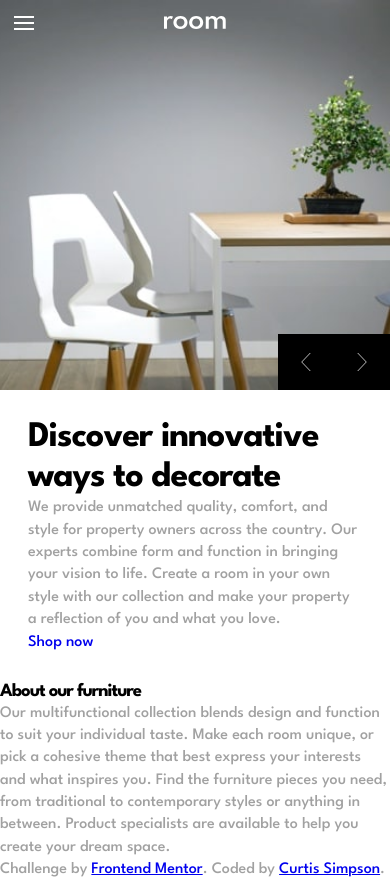
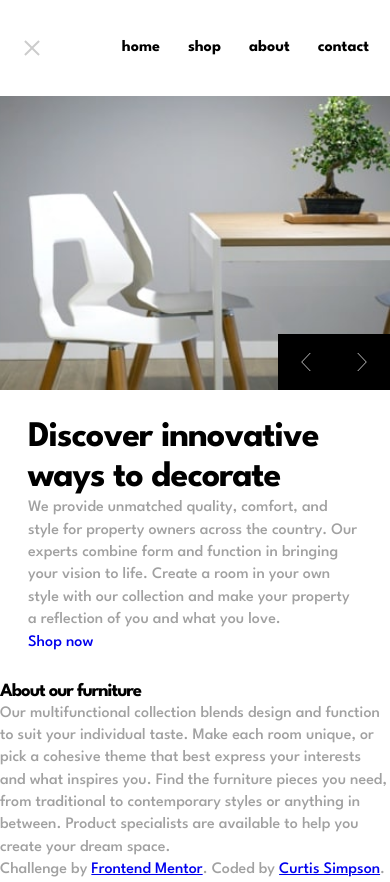
Before and after one commit to crsimpson5/room-homepage, a website: page index.html in a window 390 px wide. Both pictures are taken after a click on the button 24 px from the left and 23 px from the top of the page. Drawn offline with Linux system fonts and the light colour scheme.

Commit message:
Add mobile nav toggle and styles

```diff
--- a/index.html
+++ b/index.html
@@ -11,6 +11,7 @@
     />
     <title>Frontend Mentor | Room homepage</title>
     <link rel="stylesheet" href="css/styles.css" />
+    <script src="script.js" defer></script>
     <!-- Google Fonts -->
     <link rel="preconnect" href="https://fonts.googleapis.com" />
     <link rel="preconnect" href="https://fonts.gstatic.com" crossorigin />
@@ -24,11 +25,11 @@
       <button class="hamburger">
         <img src="images/icon-hamburger.svg" alt="" />
       </button>
-      <!-- <button class="close">
-        <img src="images/icon-close.svg" alt="">
-      </button> -->
       <a href="#"><img src="images/logo.svg" alt="" class="logo" /></a>
-      <nav class="nav ">
+      <nav class="nav">
+        <button class="close">
+          <img src="images/icon-close.svg" alt="" />
+        </button>
         <ul>
           <li><a href="#">Home</a></li>
           <li><a href="#">Shop</a></li>
--- /dev/null
+++ b/script.js
@@ -0,0 +1,9 @@
+const hamburgerBtn = document.querySelector("button.hamburger");
+const closeBtn = document.querySelector("button.close");
+
+function toggleNav() {
+  document.querySelector(".header .nav").classList.toggle("open");
+}
+
+hamburgerBtn.addEventListener("click", toggleNav);
+closeBtn.addEventListener("click", toggleNav);
--- a/scss/_header.scss
+++ b/scss/_header.scss
@@ -5,15 +5,29 @@
 .header {
   position: absolute;
   width: 100%;
+  min-height: 6rem;
   display: grid;
   grid-template-columns: 3rem 1fr 3rem;
   place-items: center;
+  padding-inline: 0.5rem;
+
+  .hamburger,
+  .close {
+    padding: 0.5rem;
+  }
 
   .nav {
+    display: none;
+    height: 100%;
+    align-items: center;
+    justify-content: space-between;
+    padding-inline: 1rem;
+
     ul {
       list-style: none;
       display: flex;
       justify-content: space-between;
+      gap: 1.25rem;
       padding: 1px;
     }
 
@@ -23,7 +37,11 @@
       text-transform: lowercase;
       color: var(--gray-900);
       font-weight: 700;
-      padding: 2.5em 0.25em;
+      padding: 0.5em 0.25em;
+    }
+
+    &.open {
+      display: flex;
     }
 
     @media only screen and (max-width: 48em) {
@@ -33,9 +51,5 @@
       width: 100%;
       background: var(--gray-100);
     }
-
-    &.open {
-      display: block;
-    }
   }
 }
```
Also changed, not shown: css/styles.css, 1 other file.
